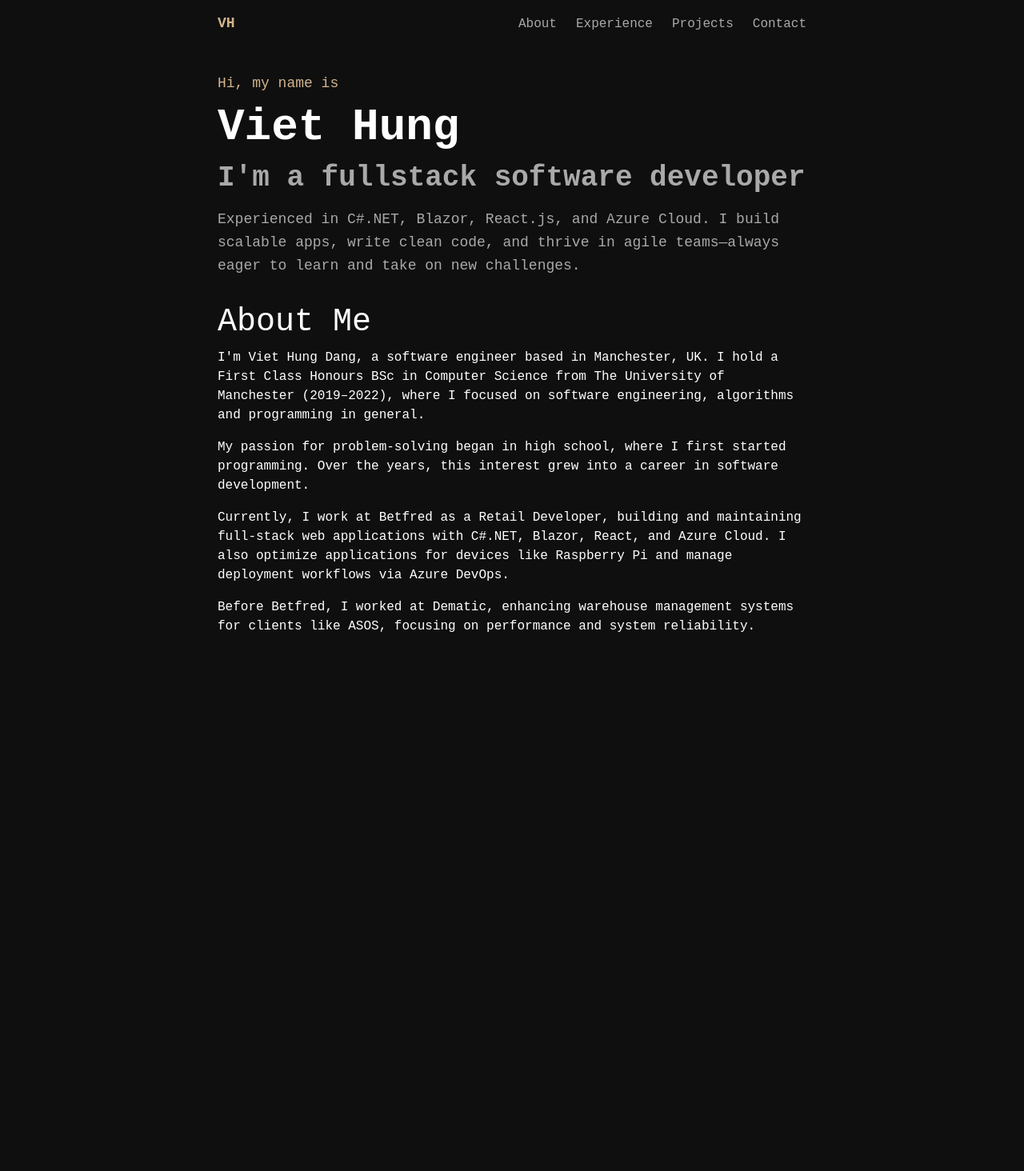
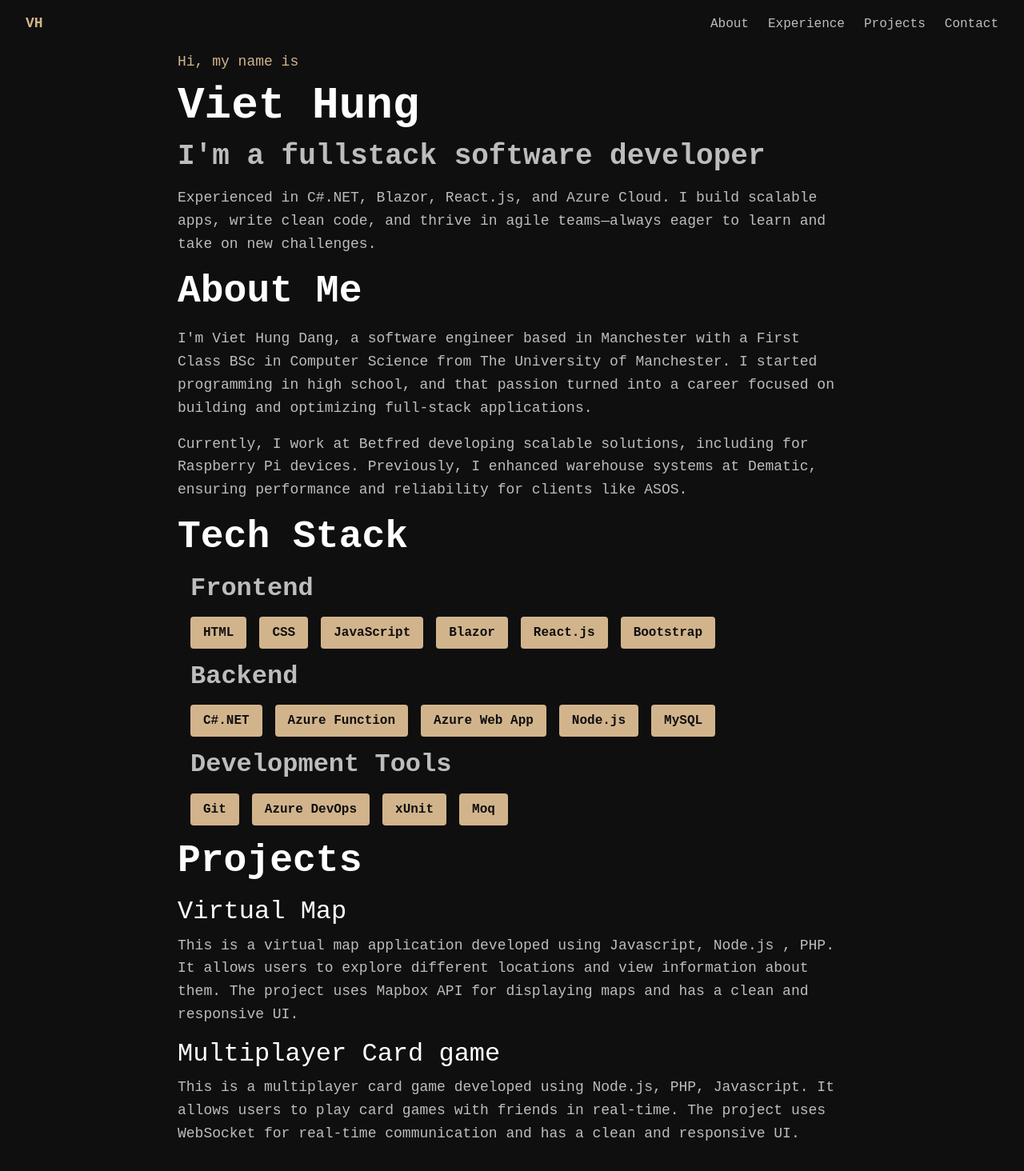
Before and after one commit to k11111t/k11111t.github.io, a React (Vite) app in the folder my-profile-app/: page / in a window 1280 px wide. Shown: the top 1464 px of the page at 80% size. Before the commit the page ends 843 px from the top, so only its background shows below. Built offline with nearby package versions, Linux system fonts and the light colour scheme.

Commit message:
Add more components

```diff
--- a/my-profile-app/src/App.css
+++ b/my-profile-app/src/App.css
@@ -2,7 +2,7 @@
     --primary-color: #d2b48c; /* Cream Brown */
     --background-color: #0f0f0f; /* Black */
     --text-color: #ffffff; /* White */
-    --secondary-text-color: #a9a9a9; /* Dark Gray */
+    --secondary-text-color: #BDBDBD; /* Dark Gray */
     --font-family: 'Roboto Mono', monospace, sans-serif;
 
     line-height: 1.5;
@@ -20,3 +20,10 @@
     justify-content: center;
     align-items: center;
 }
+
+body {
+    margin: 0;
+    font-family: var(--font-family);
+    background-color: var(--background-color);
+    color: var(--text-color);
+}
--- a/my-profile-app/src/components/AboutComponent/AboutComponent.jsx
+++ b/my-profile-app/src/components/AboutComponent/AboutComponent.jsx
@@ -1,18 +1,20 @@
 import React from 'react';
+import styles from './AboutComponent.module.css';
 
 const AboutComponent = () => {
     return (
         <div>
-            <h1>About Me</h1>
-            <p>
-            I'm Viet Hung Dang, a software engineer based in Manchester, UK. I hold a First Class Honours BSc in Computer Science from The University of Manchester (2019–2022), where I focused on software engineering, algorithms and programming in general.
+            <h1 className={styles.header}>About Me</h1>
+            <p className={styles.description}>
+            I'm Viet Hung Dang, a software engineer based in Manchester with a First Class BSc in Computer Science from
+            The University of Manchester. I started programming in high school, and that passion turned into a career
+            focused on building and optimizing full-stack applications.
             </p>
-            <p>My passion for problem-solving began in high school, where I first started programming. Over the years, this interest grew into a career in software development. </p>
-            <p>Currently, I work at Betfred as a Retail Developer, building and maintaining full-stack web applications with C#.NET, Blazor, React, and Azure Cloud. I also optimize applications for devices like Raspberry Pi and manage deployment workflows via Azure DevOps.
+            <p className={styles.description}>
+            Currently, I work at Betfred developing scalable solutions, including for Raspberry Pi devices.
+            Previously, I enhanced warehouse systems at Dematic, ensuring performance and reliability for clients like ASOS.
             </p>
-            <p>
-            Before Betfred, I worked at Dematic, enhancing warehouse management systems for clients like ASOS, focusing on performance and system reliability.
-            </p>
+
         </div>
 
     );
--- /dev/null
+++ b/my-profile-app/src/components/AboutComponent/AboutComponent.module.css
@@ -0,0 +1,13 @@
+.header {
+    font-size: 3rem;
+    font-weight: bold;
+    color: var(--primary-text-color);
+    margin-bottom: 1rem;
+}
+
+.description {
+    font-size: 1.125rem;
+    color: var(--secondary-text-color);
+    line-height: 1.6;
+    margin-bottom: 1rem;
+}
--- a/my-profile-app/src/components/MainComponent/MainComponent.jsx
+++ b/my-profile-app/src/components/MainComponent/MainComponent.jsx
@@ -2,6 +2,8 @@ import React from 'react';
 import styles from './MainComponent.module.css';
 import NavbarComponent from '../NavbarComponent/NavbarComponent';
 import AboutComponent from '../AboutComponent/AboutComponent';
+import ProjectsComponent from '../ProjectsComponent/ProjectsComponent';
+import TechStackComponent from '../TechStackComponent/TechStackComponent';
 
 const MainComponent = () => {
     return (
@@ -9,13 +11,18 @@ const MainComponent = () => {
             <NavbarComponent />
 
             <main className={styles.hero}>
-                <p className={styles.intro}>Hi, my name is</p>
-                <h1 className={styles.name}>Viet Hung</h1>
-                <h2 className={styles.tagline}>I'm a fullstack software developer</h2>
-                <p className={styles.description}>
-                Experienced in C#.NET, Blazor, React.js, and Azure Cloud. I build scalable apps, write clean code, and thrive in agile teams—always eager to learn and take on new challenges.</p>
-
+                <>
+                    <p className={styles.intro}>Hi, my name is</p>
+                    <h1 className={styles.name}>Viet Hung</h1>
+                    <h2 className={styles.tagline}>I'm a fullstack software developer</h2>
+                    <p className={styles.description}>
+                        Experienced in C#.NET, Blazor, React.js, and Azure Cloud. I build scalable apps, write clean code,
+                        and thrive in agile teams—always eager to learn and take on new challenges.
+                    </p>
+                </>
                 <AboutComponent />
+                <TechStackComponent/>
+                <ProjectsComponent />
             </main>
 
 
--- a/my-profile-app/src/components/MainComponent/MainComponent.module.css
+++ b/my-profile-app/src/components/MainComponent/MainComponent.module.css
@@ -1,10 +1,3 @@
-body {
-    margin: 0;
-    font-family: var(--font-family);
-    background-color: var(--background-color);
-    color: var(--text-color);
-}
-
 .container {
     display: flex;
     flex-direction: column;
@@ -19,7 +12,7 @@ body {
     justify-content: center;
     align-items: flex-start;
     text-align: left;
-    max-width: 800px;
+    max-width: 900px;
     margin: 0 auto;
     padding: 2rem;
 }
@@ -48,7 +41,7 @@ body {
     font-size: 1.125rem;
     color: var(--secondary-text-color);
     line-height: 1.6;
-    margin-bottom: 2rem;
+    margin-bottom: 1rem;
 }
 
 .ctaButton {
--- a/my-profile-app/src/components/NavbarComponent/NavbarComponent.module.css
+++ b/my-profile-app/src/components/NavbarComponent/NavbarComponent.module.css
@@ -9,10 +9,15 @@
 }
 
 .navbarContainer {
+    position: fixed;
+    top:0;
+    left:0;
     display: flex;
     justify-content: space-between;
     align-items: center;
     width: 100%;
+    background: var(--background-color);
+    padding: 1rem 2rem 0 2rem;
 }
 
 .navbarBrand {
@@ -96,8 +101,6 @@
         flex-direction: row;
         align-items: flex-end;
         justify-content: flex-end;
-        background-color: var(--background-color);
-        padding: 1rem;
         position: absolute;
         top: 100%;
         left: 0;
@@ -109,6 +112,8 @@
         flex-direction: row;
         justify-content: center;
         align-items: flex-start;
+        padding: 1rem;
+        background-color: var(--background-color);
     }
 
     .resumeButton {
--- /dev/null
+++ b/my-profile-app/src/components/ProjectsComponent/ProjectsComponent.jsx
@@ -0,0 +1,32 @@
+import React from 'react';
+import styles from './ProjectsComponent.module.css';
+
+const ProjectsComponent = () => {
+    return (
+        <div>
+            <h1 className={styles.header}>Projects</h1>
+
+            <h2 className={styles.subheader}>
+                Virtual Map
+            </h2>
+            <p className={styles.description}>
+                This is a virtual map application developed using Javascript, Node.js , PHP.
+                It allows users to explore different locations and view information about them.
+                The project uses Mapbox API for displaying maps and has a clean and responsive UI.
+            </p>
+
+            <h2 className={styles.subheader}>
+                Multiplayer Card game
+            </h2>
+            <p className={styles.description}>
+                This is a multiplayer card game developed using Node.js, PHP, Javascript.
+                It allows users to play card games with friends in real-time.
+                The project uses WebSocket for real-time communication and has a clean and responsive UI.
+            </p>
+
+        </div>
+
+    );
+};
+
+export default ProjectsComponent;
--- /dev/null
+++ b/my-profile-app/src/components/ProjectsComponent/ProjectsComponent.module.css
@@ -0,0 +1,20 @@
+.header {
+    font-size: 3rem;
+    font-weight: bold;
+    color: var(--primary-text-color);
+    margin-bottom: 1rem;
+}
+
+.subHeader {
+    font-size: 2rem;
+    font-weight: bold;
+    color: var(--secondary-text-color);
+    margin-bottom: 1rem;
+}
+
+.description {
+    font-size: 1.125rem;
+    color: var(--secondary-text-color);
+    line-height: 1.6;
+    margin-bottom: 1rem;
+}
--- /dev/null
+++ b/my-profile-app/src/components/TechStackComponent/TechStackComponent.jsx
@@ -0,0 +1,46 @@
+import React from 'react';
+import styles from './TechStackComponent.module.css';
+
+const TechStackComponent = () => {
+    return (
+        <div>
+            <h1 className={styles.header}>Tech Stack</h1>
+
+            <div className={styles.techStack}>
+                <h3 className={styles.subHeader}>
+                    Frontend
+                </h3>
+                <div className={styles.techList}>
+                    <div className={styles.techItem}>HTML</div>
+                    <div className={styles.techItem}>CSS</div>
+                    <div className={styles.techItem}>JavaScript</div>
+                    <div className={styles.techItem}>Blazor</div>
+                    <div className={styles.techItem}>React.js</div>
+                    <div className={styles.techItem}>Bootstrap</div>
+                </div>
+                <h3 className={styles.subHeader}>
+                    Backend
+                </h3>
+                <div className={styles.techList}>
+                    <div className={styles.techItem}>C#.NET</div>
+                    <div className={styles.techItem}>Azure Function</div>
+                    <div className={styles.techItem}>Azure Web App</div>
+                    <div className={styles.techItem}>Node.js</div>
+                    <div className={styles.techItem}>MySQL</div>
+                </div>
+                <h3 className={styles.subHeader}>
+                    Development Tools
+                </h3>
+                <div className={styles.techList}>
+                    <div className={styles.techItem}>Git</div>
+                    <div className={styles.techItem}>Azure DevOps</div>
+                    <div className={styles.techItem}>xUnit</div>
+                    <div className={styles.techItem}>Moq</div>
+                </div>
+            </div>
+
+        </div>
+    );
+};
+
+export default TechStackComponent;
--- /dev/null
+++ b/my-profile-app/src/components/TechStackComponent/TechStackComponent.module.css
@@ -0,0 +1,43 @@
+.header {
+    font-size: 3rem;
+    font-weight: bold;
+    color: var(--primary-text-color);
+    margin-bottom: 1rem;
+}
+
+.subHeader {
+    font-size: 2rem;
+    font-weight: bold;
+    color: var(--secondary-text-color);
+    margin-bottom: 1rem;
+}
+
+.description {
+    font-size: 1.125rem;
+    color: var(--secondary-text-color);
+    line-height: 1.6;
+    margin-bottom: 1rem;
+}
+
+.techStack {
+    display: flex;
+    flex-direction: column;
+    padding-left: 1rem;
+}
+
+.techList {
+    display: flex;
+    flex-wrap: wrap;
+    gap: 1rem;
+    margin-bottom: 1rem;
+}
+
+.techItem {
+    background-color: var(--primary-color);
+    color: var(--background-color);
+    padding: 0.5rem 1rem;
+    border-radius: 4px;
+    font-size: 1rem;
+    font-weight: bold;
+    transition: background-color 0.3s ease, color 0.3s ease;
+}
```
Also changed, not shown: my-profile-app/src/components/AboutComponent/AoutComponent.module.css (deleted), my-profile-app/src/components/NavbarComponent/NavbarComponent.jsx (indentation only).
